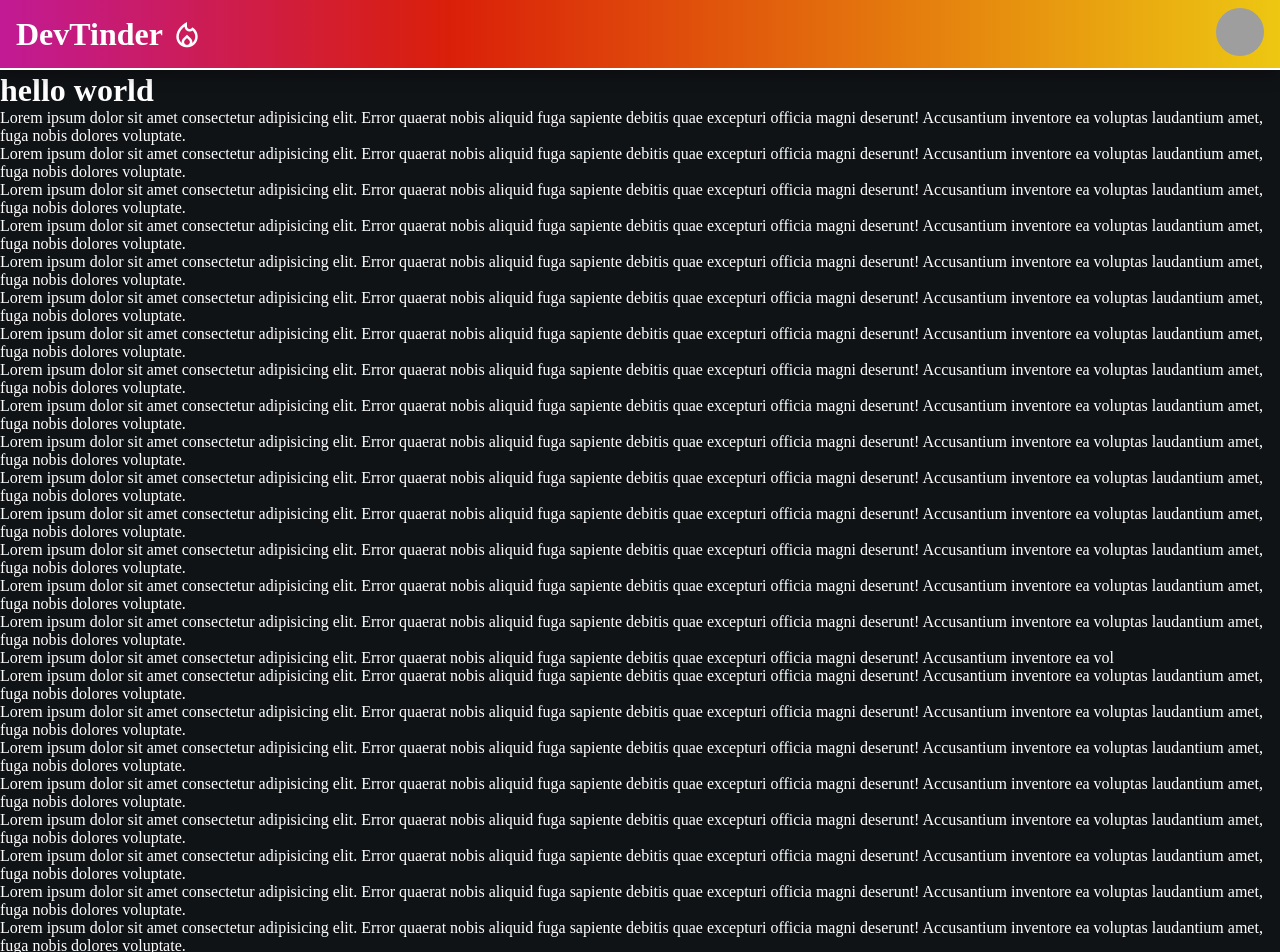
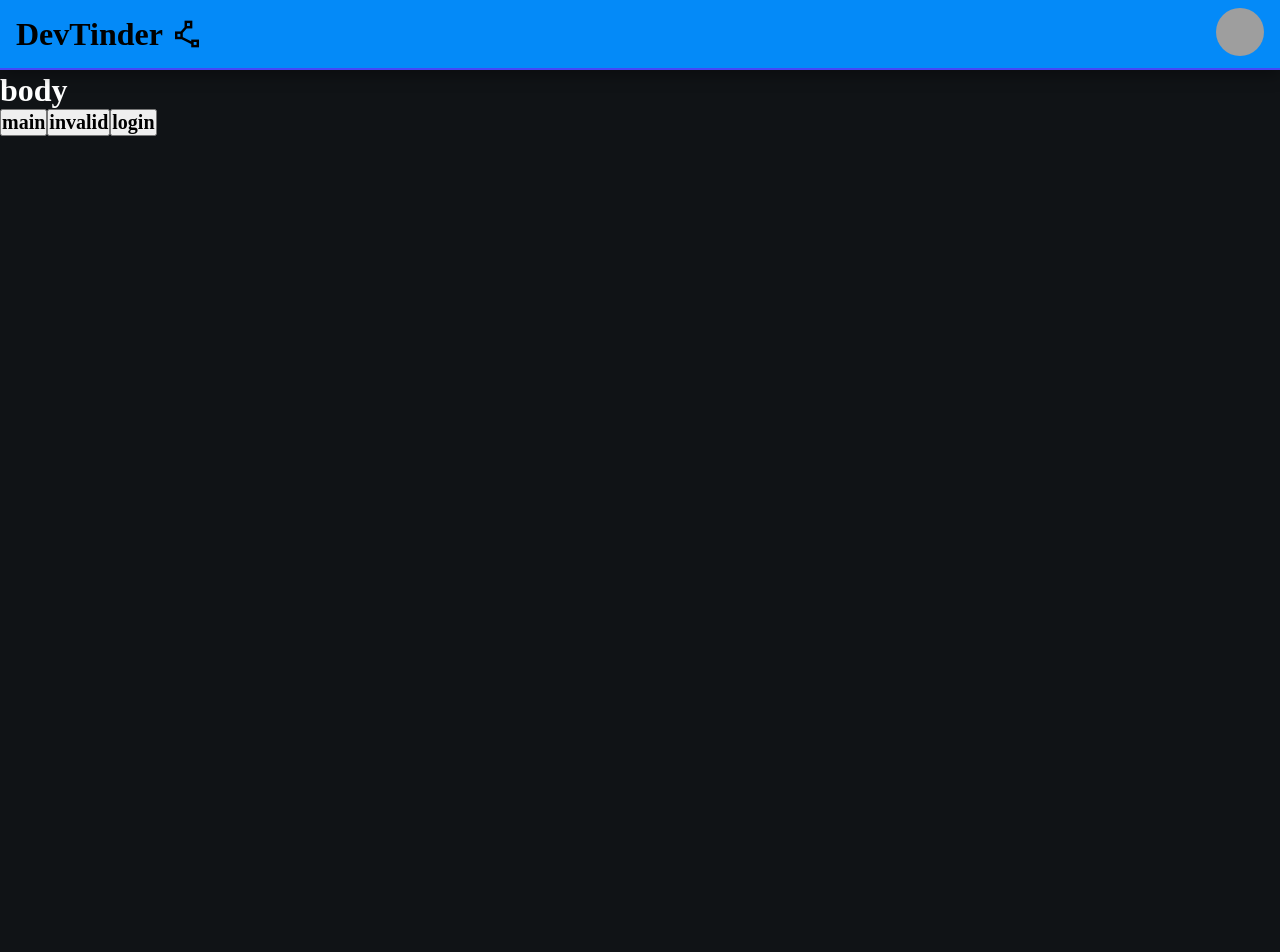
Before and after one commit to itisameerkhan/dev-tinder-frontend, a React (Vite) app: page / in a window 1280 px wide. Shown: the top 952 px of the page. After the commit the page ends 800 px from the top, so only its background shows below. Built offline with nearby package versions, Linux system fonts and the light colour scheme; grey boxes are pictures that could not be loaded.

Commit message:
router initialization and component creation

```diff
--- a/index.html
+++ b/index.html
@@ -12,7 +12,7 @@
     />
     <link
       rel="stylesheet"
-      href="https://fonts.googleapis.com/css2?family=Material+Symbols+Outlined:opsz,wght,FILL,GRAD@20..48,100..700,0..1,-50..200&icon_names=local_fire_department"
+      href="https://fonts.googleapis.com/css2?family=Material+Symbols+Outlined:opsz,wght,FILL,GRAD@24,400,0,0&icon_names=polyline"
     />
     <title>DevTinder</title>
   </head>
--- a/src/App.jsx
+++ b/src/App.jsx
@@ -1,137 +1,11 @@
+import { Outlet } from "react-router-dom";
 import Header from "./components/Header/Header";
 
 const App = () => {
   return (
     <div className="app">
       <Header />
-      <h1>hello world</h1>
-      <p>
-        Lorem ipsum dolor sit amet consectetur adipisicing elit. Error quaerat
-        nobis aliquid fuga sapiente debitis quae excepturi officia magni
-        deserunt! Accusantium inventore ea voluptas laudantium amet, fuga nobis
-        dolores voluptate.
-      </p>
-      <p>
-        Lorem ipsum dolor sit amet consectetur adipisicing elit. Error quaerat
-        nobis aliquid fuga sapiente debitis quae excepturi officia magni
-        deserunt! Accusantium inventore ea voluptas laudantium amet, fuga nobis
-        dolores voluptate.
-      </p><p>
-        Lorem ipsum dolor sit amet consectetur adipisicing elit. Error quaerat
-        nobis aliquid fuga sapiente debitis quae excepturi officia magni
-        deserunt! Accusantium inventore ea voluptas laudantium amet, fuga nobis
-        dolores voluptate.
-      </p><p>
-        Lorem ipsum dolor sit amet consectetur adipisicing elit. Error quaerat
-        nobis aliquid fuga sapiente debitis quae excepturi officia magni
-        deserunt! Accusantium inventore ea voluptas laudantium amet, fuga nobis
-        dolores voluptate.
-      </p><p>
-        Lorem ipsum dolor sit amet consectetur adipisicing elit. Error quaerat
-        nobis aliquid fuga sapiente debitis quae excepturi officia magni
-        deserunt! Accusantium inventore ea voluptas laudantium amet, fuga nobis
-        dolores voluptate.
-      </p><p>
-        Lorem ipsum dolor sit amet consectetur adipisicing elit. Error quaerat
-        nobis aliquid fuga sapiente debitis quae excepturi officia magni
-        deserunt! Accusantium inventore ea voluptas laudantium amet, fuga nobis
-        dolores voluptate.
-      </p><p>
-        Lorem ipsum dolor sit amet consectetur adipisicing elit. Error quaerat
-        nobis aliquid fuga sapiente debitis quae excepturi officia magni
-        deserunt! Accusantium inventore ea voluptas laudantium amet, fuga nobis
-        dolores voluptate.
-      </p><p>
-        Lorem ipsum dolor sit amet consectetur adipisicing elit. Error quaerat
-        nobis aliquid fuga sapiente debitis quae excepturi officia magni
-        deserunt! Accusantium inventore ea voluptas laudantium amet, fuga nobis
-        dolores voluptate.
-      </p><p>
-        Lorem ipsum dolor sit amet consectetur adipisicing elit. Error quaerat
-        nobis aliquid fuga sapiente debitis quae excepturi officia magni
-        deserunt! Accusantium inventore ea voluptas laudantium amet, fuga nobis
-        dolores voluptate.
-      </p><p>
-        Lorem ipsum dolor sit amet consectetur adipisicing elit. Error quaerat
-        nobis aliquid fuga sapiente debitis quae excepturi officia magni
-        deserunt! Accusantium inventore ea voluptas laudantium amet, fuga nobis
-        dolores voluptate.
-      </p><p>
-        Lorem ipsum dolor sit amet consectetur adipisicing elit. Error quaerat
-        nobis aliquid fuga sapiente debitis quae excepturi officia magni
-        deserunt! Accusantium inventore ea voluptas laudantium amet, fuga nobis
-        dolores voluptate.
-      </p><p>
-        Lorem ipsum dolor sit amet consectetur adipisicing elit. Error quaerat
-        nobis aliquid fuga sapiente debitis quae excepturi officia magni
-        deserunt! Accusantium inventore ea voluptas laudantium amet, fuga nobis
-        dolores voluptate.
-      </p><p>
-        Lorem ipsum dolor sit amet consectetur adipisicing elit. Error quaerat
-        nobis aliquid fuga sapiente debitis quae excepturi officia magni
-        deserunt! Accusantium inventore ea voluptas laudantium amet, fuga nobis
-        dolores voluptate.
-      </p><p>
-        Lorem ipsum dolor sit amet consectetur adipisicing elit. Error quaerat
-        nobis aliquid fuga sapiente debitis quae excepturi officia magni
-        deserunt! Accusantium inventore ea voluptas laudantium amet, fuga nobis
-        dolores voluptate.
-      </p><p>
-        Lorem ipsum dolor sit amet consectetur adipisicing elit. Error quaerat
-        nobis aliquid fuga sapiente debitis quae excepturi officia magni
-        deserunt! Accusantium inventore ea voluptas laudantium amet, fuga nobis
-        dolores voluptate.
-      </p><p>
-        Lorem ipsum dolor sit amet consectetur adipisicing elit. Error quaerat
-        nobis aliquid fuga sapiente debitis quae excepturi officia magni
-        deserunt! Accusantium inventore ea vol<p>
-        Lorem ipsum dolor sit amet consectetur adipisicing elit. Error quaerat
-        nobis aliquid fuga sapiente debitis quae excepturi officia magni
-        deserunt! Accusantium inventore ea voluptas laudantium amet, fuga nobis
-        dolores voluptate.
-      </p><p>
-        Lorem ipsum dolor sit amet consectetur adipisicing elit. Error quaerat
-        nobis aliquid fuga sapiente debitis quae excepturi officia magni
-        deserunt! Accusantium inventore ea voluptas laudantium amet, fuga nobis
-        dolores voluptate.
-      </p><p>
-        Lorem ipsum dolor sit amet consectetur adipisicing elit. Error quaerat
-        nobis aliquid fuga sapiente debitis quae excepturi officia magni
-        deserunt! Accusantium inventore ea voluptas laudantium amet, fuga nobis
-        dolores voluptate.
-      </p><p>
-        Lorem ipsum dolor sit amet consectetur adipisicing elit. Error quaerat
-        nobis aliquid fuga sapiente debitis quae excepturi officia magni
-        deserunt! Accusantium inventore ea voluptas laudantium amet, fuga nobis
-        dolores voluptate.
-      </p><p>
-        Lorem ipsum dolor sit amet consectetur adipisicing elit. Error quaerat
-        nobis aliquid fuga sapiente debitis quae excepturi officia magni
-        deserunt! Accusantium inventore ea voluptas laudantium amet, fuga nobis
-        dolores voluptate.
-      </p><p>
-        Lorem ipsum dolor sit amet consectetur adipisicing elit. Error quaerat
-        nobis aliquid fuga sapiente debitis quae excepturi officia magni
-        deserunt! Accusantium inventore ea voluptas laudantium amet, fuga nobis
-        dolores voluptate.
-      </p><p>
-        Lorem ipsum dolor sit amet consectetur adipisicing elit. Error quaerat
-        nobis aliquid fuga sapiente debitis quae excepturi officia magni
-        deserunt! Accusantium inventore ea voluptas laudantium amet, fuga nobis
-        dolores voluptate.
-      </p><p>
-        Lorem ipsum dolor sit amet consectetur adipisicing elit. Error quaerat
-        nobis aliquid fuga sapiente debitis quae excepturi officia magni
-        deserunt! Accusantium inventore ea voluptas laudantium amet, fuga nobis
-        dolores voluptate.
-      </p><p>
-        Lorem ipsum dolor sit amet consectetur adipisicing elit. Error quaerat
-        nobis aliquid fuga sapiente debitis quae excepturi officia magni
-        deserunt! Accusantium inventore ea voluptas laudantium amet, fuga nobis
-        dolores voluptate.
-      </p>uptas laudantium amet, fuga nobis
-        dolores voluptate.
-      </p>
+      <Outlet />
     </div>
   );
 };
--- /dev/null
+++ b/src/components/Body/Body.jsx
@@ -0,0 +1,27 @@
+import "./Body.scss";
+import { Link } from "react-router-dom";
+
+const Body = () => {
+  return (
+    <div className="body">
+      <h1>body</h1>
+      <Link to={"/main"}>
+        <button>
+          <h2>main</h2>
+        </button>
+      </Link>
+      <Link to={"/invalid"}>
+        <button>
+          <h2>invalid</h2>
+        </button>
+      </Link>
+      <Link to={"/login"}>
+        <button>
+          <h2>login</h2>
+        </button>
+      </Link>
+    </div>
+  );
+};
+
+export default Body;
--- /dev/null
+++ b/src/components/Error/Error.jsx
@@ -0,0 +1,21 @@
+import "./Error.scss";
+import { Button } from "@mui/material";
+import { Link } from "react-router-dom";
+import Header from "../Header/Header";
+
+const Error = () => {
+  return (
+    <div className="error-element">
+      <Header />
+      <div className="error-element-main">
+        <h1>INVALID PATH</h1>
+        <h2>404 Not Found</h2>
+        <Link to={"/"}>
+          <Button variant="outlined">Home</Button>
+        </Link>
+      </div>
+    </div>
+  );
+};
+
+export default Error;
--- /dev/null
+++ b/src/components/Error/Error.scss
@@ -0,0 +1,8 @@
+.error-element-main {
+    display: flex;
+    flex-direction: column;
+    gap: 1rem;
+    align-items: center;
+    justify-content: center;
+    height:80vh;
+}
--- a/src/components/Header/Header.jsx
+++ b/src/components/Header/Header.jsx
@@ -1,12 +1,15 @@
 import "./Header.scss";
+import { Link } from "react-router-dom";
 
 const Header = () => {
   return (
     <div className="header">
       <div className="header-1">
         <div className="header-left">
-          <h1 className="logo">DevTinder</h1>
-          <span className="material-symbols-outlined">local_fire_department</span>
+          <Link to={"/"} className="header-left-link">
+            <h1 className="logo">DevTinder</h1>
+            <span className="material-symbols-outlined">polyline</span>
+          </Link>
         </div>
         <div className="header-right">
           <img
--- a/src/components/Header/Header.scss
+++ b/src/components/Header/Header.scss
@@ -7,10 +7,11 @@ $primary-bg-1: #101316;
     flex-direction: row;
     align-items: center;
     justify-content: space-between;
-    border-bottom: 2px solid white;
+    border-bottom: 2px solid rgb(71, 71, 246);
+    background-color: #048af8;
     // backdrop-filter: blur(20px);
-    background: rgb(193, 26, 149);
-    background: linear-gradient(90deg, rgba(193, 26, 149, 1) 0%, rgba(218, 31, 9, 1) 35%, rgba(237, 199, 18, 1) 100%);
+    // background: rgb(193, 26, 149);
+    // background: linear-gradient(90deg, rgba(193, 26, 149, 1) 0%, rgba(218, 31, 9, 1) 35%, rgba(237, 199, 18, 1) 100%);
     padding: .5rem 1rem;
     position: fixed;
     top: 0;
@@ -18,19 +19,19 @@ $primary-bg-1: #101316;
     box-shadow: rgba(0, 0, 0, 0.35) 0px 5px 15px;
 }
 
-.header-left {
+.header-left-link {
     display: flex;
     align-items: center;
     justify-content: center;
     gap: .5rem;
 
     h1 {
-
+        color:black;
     }
 
     span {
         font-size: 2rem;
-
+        color:black;
     }
 }
 
--- /dev/null
+++ b/src/components/Login/Login.jsx
@@ -0,0 +1,17 @@
+import "./Login.scss";
+import { Link } from "react-router-dom";
+
+const Login = () => {
+  return (
+    <div className="login">
+      <h1>Login</h1>
+      <Link to={"/"}>
+        <button>
+          <h2>home</h2>
+        </button>
+      </Link>
+    </div>
+  );
+};
+
+export default Login;
--- /dev/null
+++ b/src/components/Main/Main.jsx
@@ -0,0 +1,21 @@
+import { Link } from "react-router-dom";
+
+const Main = () => {
+  return (
+    <div className="main">
+      <h1>main</h1>
+      <Link to={"/"}>
+        <button>
+          <h2>Home</h2>
+        </button>
+      </Link>
+      <Link to={"/dwdqwdqwd"}>
+        <button>
+          <h2>invalid path</h2>
+        </button>
+      </Link>
+    </div>
+  );
+};
+
+export default Main;
--- a/src/main.jsx
+++ b/src/main.jsx
@@ -1,7 +1,34 @@
-import { createRoot } from 'react-dom/client'
-import './index.scss'
-import App from './App.jsx'
+import { createRoot } from "react-dom/client";
+import "./index.scss";
+import App from "./App.jsx";
+import { createBrowserRouter, RouterProvider } from "react-router-dom";
+import Main from "./components/Main/Main.jsx";
+import Error from "./components/Error/Error.jsx";
+import Body from "./components/Body/Body.jsx";
+import Login from "./components/Login/Login.jsx";
 
-createRoot(document.getElementById('root')).render(
-    <App />
-)
+const appRouter = createBrowserRouter([
+  {
+    path: "/",
+    element: <App />,
+    errorElement: <Error />,
+    children: [
+      {
+        path: "/",
+        element: <Body />,
+      },
+      {
+        path: "/main",
+        element: <Main />,
+      },
+      {
+        path:"/login",
+        element:<Login />
+      }
+    ],
+  },
+]);
+
+createRoot(document.getElementById("root")).render(
+  <RouterProvider router={appRouter} />
+);
```
Also changed, not shown: src/components/Body/Body.scss (added), src/components/Login/Login.scss (added).
